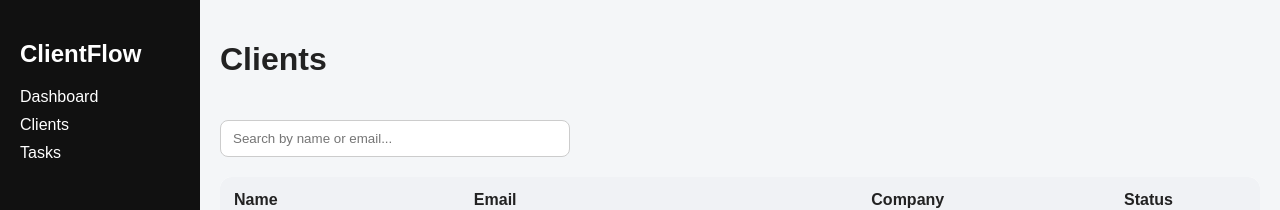
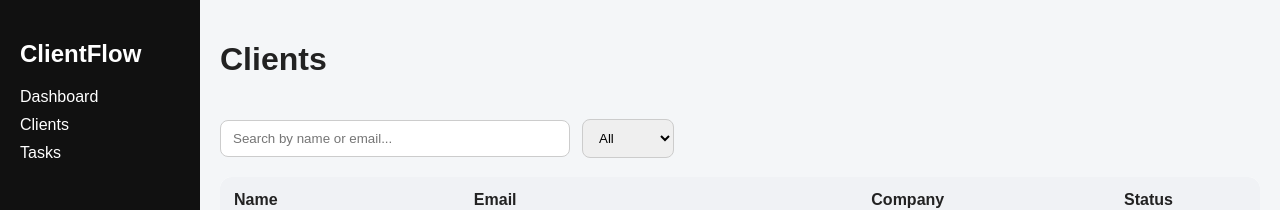
Before and after one commit to CharlesNeres/clientflow-dashboard, a React (Vite) app: page /clients in a window 1280 px wide. Shown: the top 210 px of the page. Built offline with nearby package versions, Linux system fonts and the light colour scheme.

Commit message:
feat: add client status filter

```diff
--- a/src/index.css
+++ b/src/index.css
@@ -1,5 +1,12 @@
 * {
   box-sizing: border-box;
+}
+
+select {
+  padding: 10px 12px;
+  margin-left: 12px;
+  border: 1px solid #ccc;
+  border-radius: 8px;
 }
 
 body {
--- a/src/pages/Clients.tsx
+++ b/src/pages/Clients.tsx
@@ -3,12 +3,17 @@ import { clients } from "../data/clients";
 
 function Clients() {
   const [search, setSearch] = useState("");
+  const [statusFilter, setStatusFilter] = useState("All");
+  const filteredClients = clients.filter((client) => {
+    const matchesSearch =
+      client.name.toLowerCase().includes(search.toLowerCase()) ||
+      client.email.toLowerCase().includes(search.toLowerCase());
 
-  const filteredClients = clients.filter(
-    (client) =>
-      client.name.toLowerCase().includes(search.toLowerCase()) ||
-      client.email.toLowerCase().includes(search.toLowerCase()),
-  );
+    const matchesStatus =
+      statusFilter === "All" || client.status === statusFilter;
+
+    return matchesSearch && matchesStatus;
+  });
 
   return (
     <div>
@@ -20,6 +25,15 @@ function Clients() {
         value={search}
         onChange={(e) => setSearch(e.target.value)}
       />
+
+      <select
+        value={statusFilter}
+        onChange={(e) => setStatusFilter(e.target.value)}
+      >
+        <option value="All">All</option>
+        <option value="Active">Active</option>
+        <option value="Inactive">Inactive</option>
+      </select>
       <table>
         <thead>
           <tr>
```
